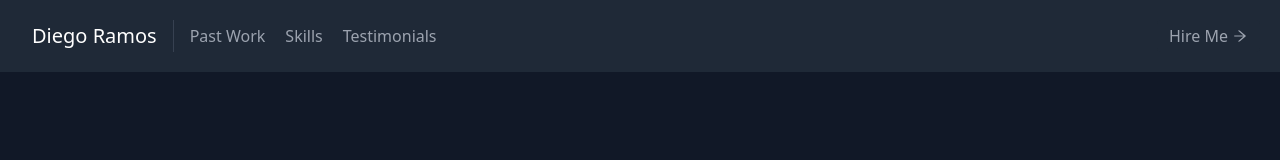
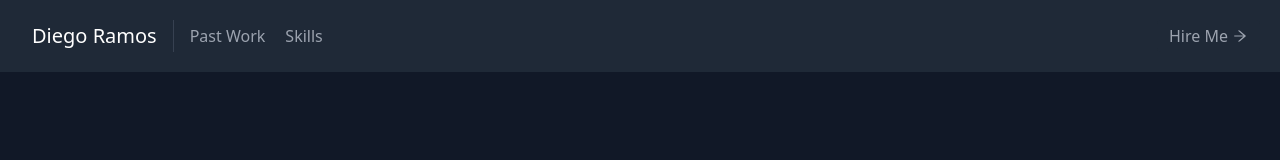
Before and after one commit to diegorramos84/portfolio, a React (Create React App) app: page / in a window 1280 px wide. Shown: the top 160 px of the page. Built offline with nearby package versions, Linux system fonts and the light colour scheme.

Commit message:
increase  navbar z-index to 20 to  stay over the projects z index

```diff
--- a/src/components/Navbar.js
+++ b/src/components/Navbar.js
@@ -3,13 +3,13 @@ import { AiOutlineArrowRight } from "react-icons/ai"
 
 const Navbar = () => {
   return (
-    <header className="bg-gray-800 md:sticky top-0 z-10">
+    <header className="bg-gray-800 md:sticky top-0 z-20">
       <div className="container mx-auto flex flex-wrap p-5 flex-col md:flex-row items-center">
-        <a className="title-font font-medium text-white mb-4 md:mb-0">
+        <div className="title-font font-medium text-white mb-4 md:mb-0">
           <a href="#about" className="ml-3 text-xl">
             Diego Ramos
           </a>
-        </a>
+        </div>
         <nav className="md:mr-auto md:ml-4 md:py-1 md:pl-4 md:border-l md:border-gray-700	flex flex-wrap items-center text-base justify-center">
           <a href="#projects" className="mr-5 hover:text-white">
             Past Work
@@ -17,9 +17,9 @@ const Navbar = () => {
           <a href="#skills" className="mr-5 hover:text-white">
             Skills
           </a>
-          <a href="#testimonials" className="mr-5 hover:text-white">
+          {/* <a href="#testimonials" className="mr-5 hover:text-white">
             Testimonials
-          </a>
+          </a> */}
         </nav>
         <a
           href="#contact"
```
